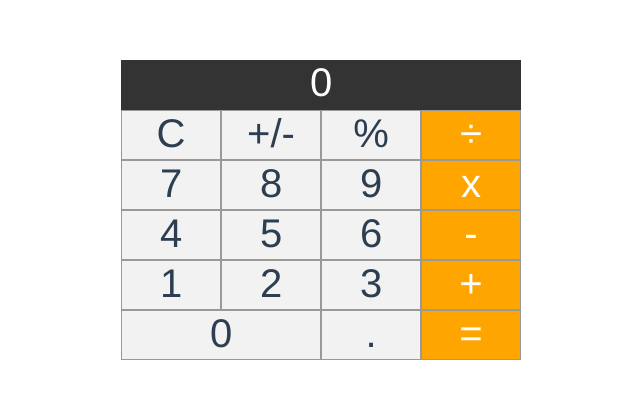
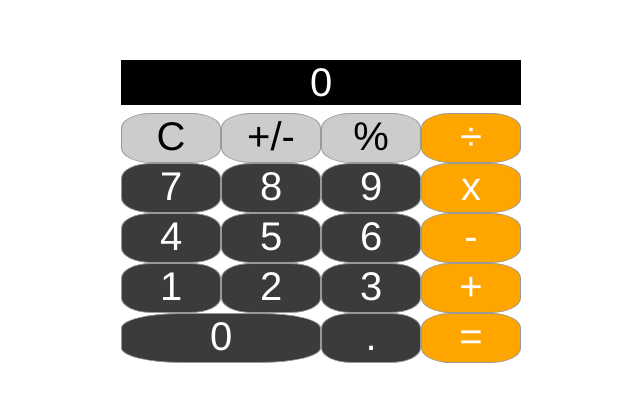
Before and after one commit to TatsushiFukunaga/vue-calculator, a Vue app: page / in a window 1280 px wide. Shown: the top 402 px of the page, without its empty margins (319-959 px from the left). Built offline with nearby package versions, Linux system fonts and the light colour scheme.

Commit message:
added animation

```diff
--- a/src/components/Calculator.vue
+++ b/src/components/Calculator.vue
@@ -1,9 +1,9 @@
 <template>
   <div class="calculator">
     <div class="display">{{ current || "0" }}</div>
-    <div @click="clear" class="btn">C</div>
-    <div @click="sign" class="btn">+/-</div>
-    <div @click="percent" class="btn">%</div>
+    <div @click="clear" class="btn top">C</div>
+    <div @click="sign" class="btn top">+/-</div>
+    <div @click="percent" class="btn top">%</div>
     <div @click="divide" class="btn operator">÷</div>
     <div @click="append('7')" class="btn">7</div>
     <div @click="append('8')" class="btn">8</div>
@@ -101,8 +101,9 @@ export default {
 
 .display {
   grid-column: 1/5;
-  background: #333;
+  background: black;
   color: white;
+  margin-bottom: 8px;
 }
 
 .zero {
@@ -110,12 +111,31 @@ export default {
 }
 
 .btn {
-  background-color: #f2f2f2;
+  color: white;
+  background-color: #3b3b3b;
   border: 1px solid #999;
+  border-radius: 30%;
+}
+
+.btn:active {
+  background-color: rgb(139, 139, 139);
+}
+
+.top {
+  background-color: rgb(206, 203, 203);
+  color: black;
+}
+
+.top:active {
+  background-color: rgb(231, 231, 231);
 }
 
 .operator {
   background-color: orange;
   color: white;
 }
+
+.operator:active {
+  background-color: rgb(248, 211, 141);
+}
 </style>
```
